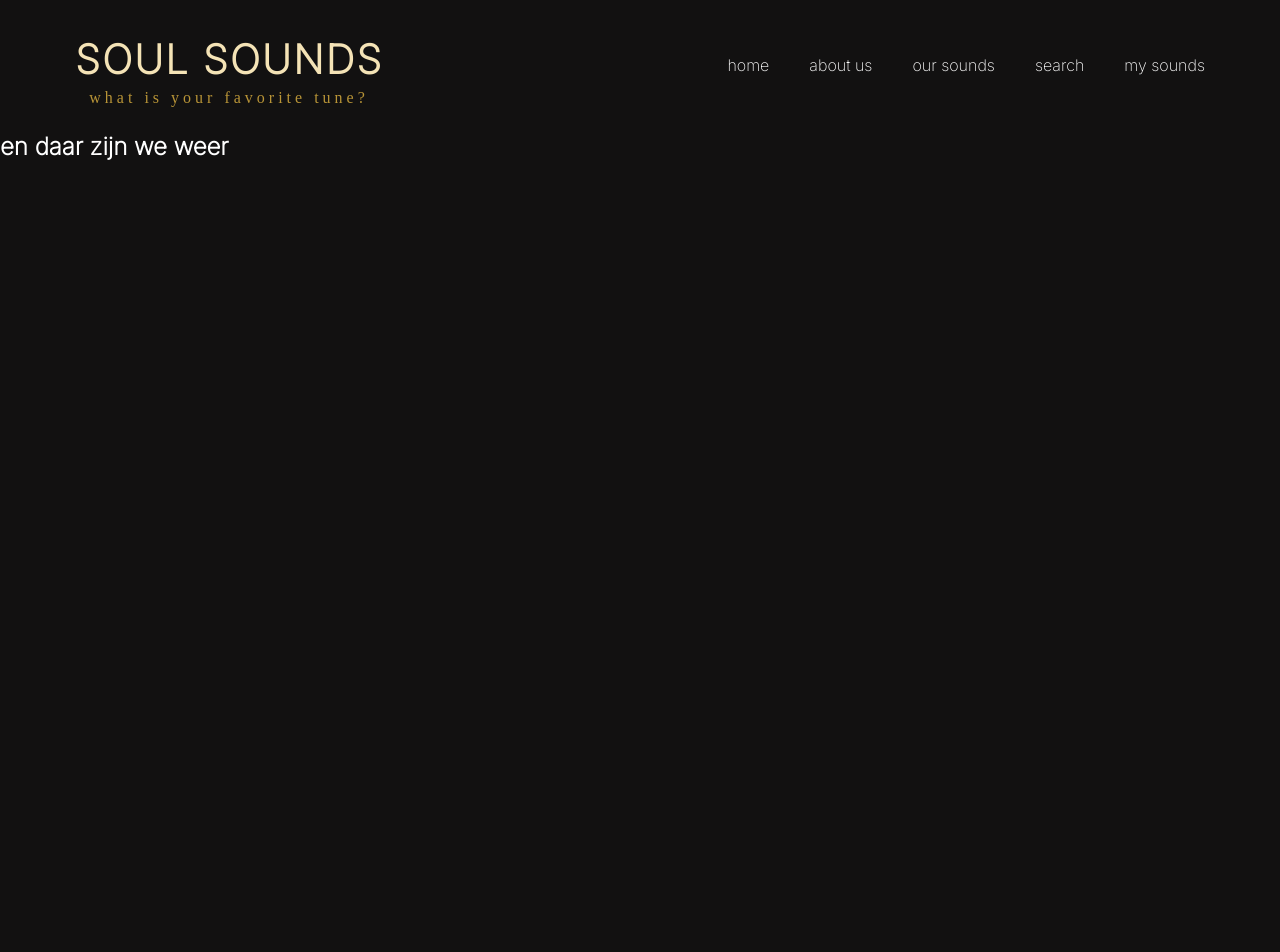
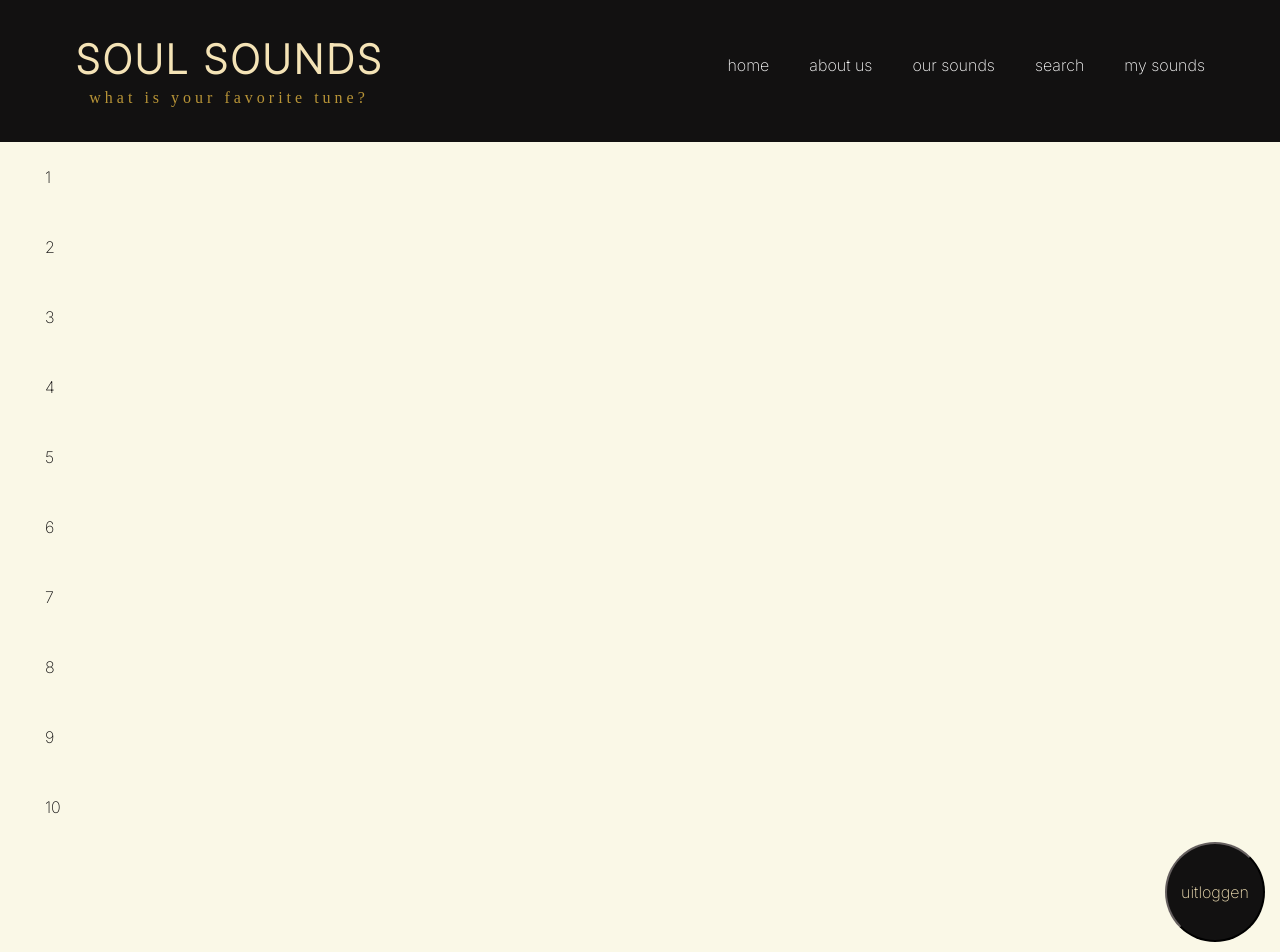
Before and after one commit to saarryp/eindopdrachtFrontend2023, a React (Create React App) app: page /my-sounds in a window 1280 px wide. Shown: the top 952 px of the page. Before the commit the page ends 800 px from the top, so only its background shows below. Built offline with nearby package versions, Linux system fonts and the light colour scheme; a web font is replaced by a local one.

Commit message:
alle pagina's gestyled

```diff
--- a/src/pages/homepage/HomePage.css
+++ b/src/pages/homepage/HomePage.css
@@ -16,16 +16,16 @@
 .position-text-and-rest {
     display: flex;
     flex-direction: column;
-    margin: 100px;
+    margin: 140px;
 }
 
 .about-us .yes {
     font-size: 18px;
-    margin: 50px 0 40px 0;
+    margin: 60px 0 60px 0;
 }
 
 .about-us .inspire {
-    margin: 50px 0 70px 0;
+    margin: 90px 0 60px 0;
     font-size: 30px;
     font-weight: bolder;
 }
--- a/src/pages/mysounds/MySounds.css
+++ b/src/pages/mysounds/MySounds.css
@@ -0,0 +1,41 @@
+.background-container {
+    background-color: #FAF8E7;
+    margin-top: 35px;
+    margin-bottom: 35px;
+    font-family: 'Inter', sans-serif;
+    display: flex;
+    flex-direction: column;
+    align-items: flex-start;
+}
+
+ol {
+    gap: 20px;
+    list-style-type: none;
+    color: #121111;
+    padding-left: 20px;
+}
+
+.list-items{
+    padding: 25px;
+
+}
+
+.position-button{
+    margin-left: auto;
+    margin-bottom: 15px;
+    margin-right: 15px;
+}
+
+.button-logout {
+    font-size: 16px;
+    background-color: #121111;
+    color: #F4E3B6;
+    font-family: 'Inter', sans-serif;
+    display: flex;
+    align-items: center;
+    justify-content: center;
+    width: 100px;
+    height: 100px;
+    border-color: #121111;
+    border-radius: 50%;
+}
--- a/src/pages/mysounds/MySounds.js
+++ b/src/pages/mysounds/MySounds.js
@@ -1,5 +1,25 @@
+import "./MySounds.css"
+
 export default function MySounds() {
     return (
-        <h2>en daar zijn we weer</h2>
+    <>
+        <div className="background-container">
+            <ol>
+                <li className='list-items'> 1</li>
+                <li className="list-items"> 2</li>
+                <li className='list-items'> 3</li>
+                <li className='list-items'> 4</li>
+                <li className='list-items'> 5</li>
+                <li className='list-items'> 6</li>
+                <li className='list-items'> 7</li>
+                <li className='list-items'> 8</li>
+                <li className='list-items'> 9</li>
+                <li className='list-items'> 10</li>
+            </ol>
+            <div className="position-button">
+                <button className="button-logout">uitloggen</button>
+            </div>
+        </div>
+    </>
     )
 }
--- a/src/pages/ourSounds/OurSounds.css
+++ b/src/pages/ourSounds/OurSounds.css
@@ -34,8 +34,8 @@ ol {
     display: flex;
     align-items: center;
     justify-content: center;
-    width: 125px;
-    height: 125px;
+    width: 100px;
+    height: 100px;
     border-color: #121111;
     border-radius: 50%;
 }
--- a/src/pages/search/Search.css
+++ b/src/pages/search/Search.css
@@ -0,0 +1,25 @@
+.container-photo-search-engine {
+    display: flex;
+    background-image: url("../../assets/ErykahBadu.jpg");
+    background-size: cover;
+    background-repeat: no-repeat;
+    width: 100%;
+    min-height: 90vh;
+    position: relative;
+    flex-basis: auto;
+}
+
+
+/*.search-button {*/
+/*    font-size: 16px;*/
+/*    background-color: #121111;*/
+/*    color: #F4E3B6;*/
+/*    font-family: 'Inter', sans-serif;*/
+/*    display: flex;*/
+/*    align-items: center;*/
+/*    justify-content: center;*/
+/*    width: 100px;*/
+/*    height: 100px;*/
+/*    border-color: #121111;*/
+/*    border-radius: 50%;*/
+/*}*/
--- a/src/pages/search/Search.js
+++ b/src/pages/search/Search.js
@@ -27,13 +27,14 @@ export default function Search() {
         }
     }
     return (
-        <section>
-            <h1> Zoeken zoeken zoeken</h1>
-            <form onSubmit={handleSubmit}>
-                <h2>Find Artist</h2>
-                <input type="text" value={query} onChange={(e) => setQuery(e.target.value)}/>
-                <button type="submit">Search</button>
-            </form>
+
+          <div className="container-photo-search-engine">
+              <div className="background-photo"></div>
+                <form onSubmit={handleSubmit}>
+                    <h2>Find Artist</h2>
+                    <input type="text" value={query} onChange={(e) => setQuery(e.target.value)}/>
+                    <button classname="search-button" type="submit">Search</button>
+                </form>
             <div>
                 <ul>
                     {artists.map((artist) => (
@@ -41,17 +42,6 @@ export default function Search() {
                     ))}
                 </ul>
             </div>
-        </section>
-    )
+          </div>
+    );
 }
-
-
-
-
-
-    // return (
-    //     <>
-    //         <h1>Searching SaaR.. is ze hier of daar</h1>
-    //     </>
-    // )
-// }
```
